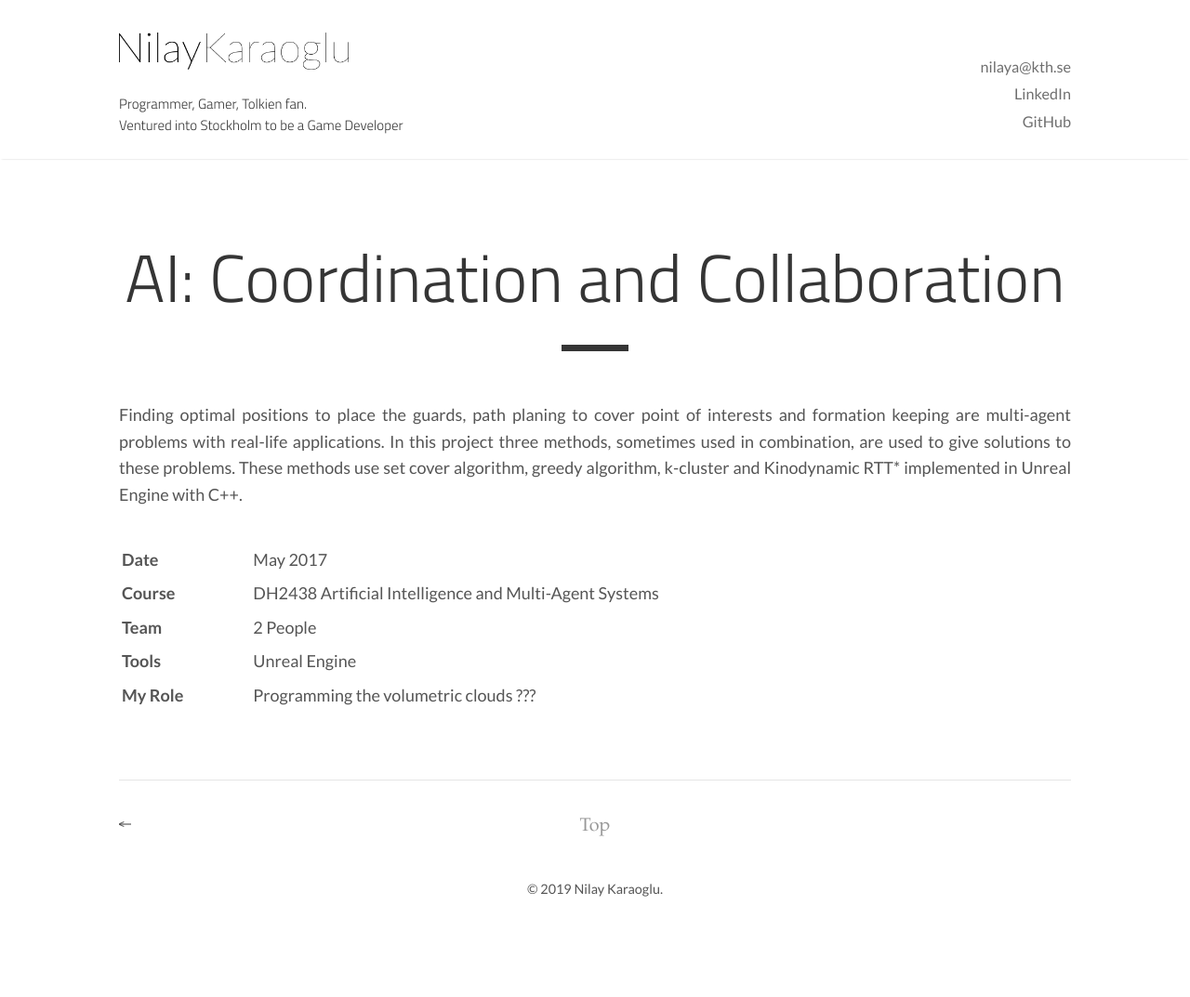
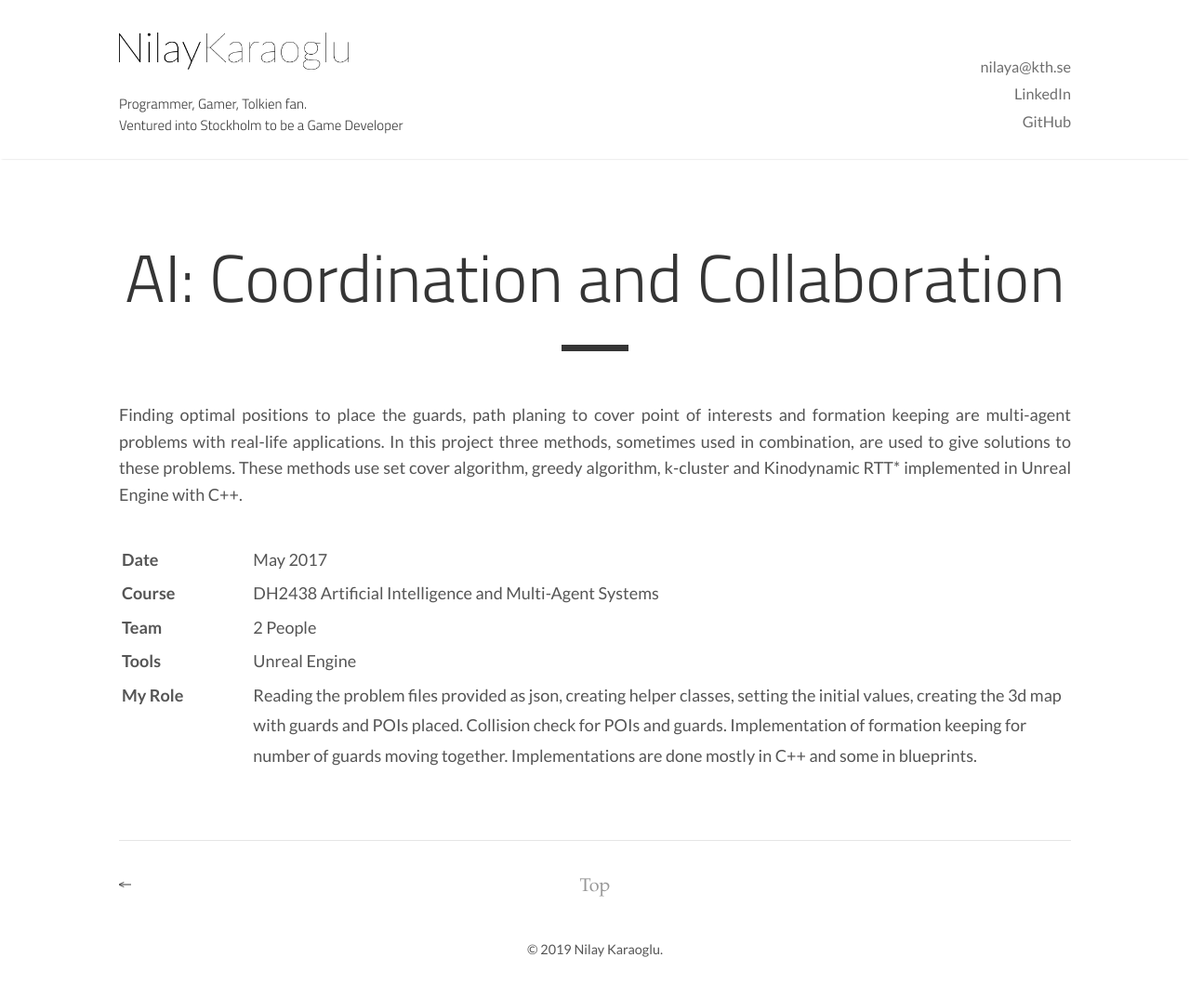
Before and after one commit to eowyn36/eowyn36.github.io, a Jekyll site: the page built from _projects/AI-coordination-collaboration.md, in a window 1280 px wide. Shown: the whole page at 93% size. Built offline with Jekyll 4.4.1, drawn with Linux system fonts in a browser that asks for light colours; before the commit the page ends 1008 px from its top, so only the background shows below that.

Commit message:
Update AI-coordination-collaboration.md

```diff
--- a/_projects/AI-coordination-collaboration.md
+++ b/_projects/AI-coordination-collaboration.md
@@ -15,4 +15,4 @@ Finding optimal positions to place the guards, path planing to cover point of in
 | Course | DH2438 Artificial Intelligence and Multi-Agent Systems |
 | Team | 2 People |
 | Tools | Unreal Engine |
-| My Role | Programming the volumetric clouds ??? |
+| My Role | Reading the problem files provided as json, creating helper classes, setting the initial values, creating the 3d map with guards and POIs placed. Collision check for POIs and guards. Implementation of formation keeping for number of guards moving together.  Implementations are done mostly in C++ and some in blueprints. |
```
